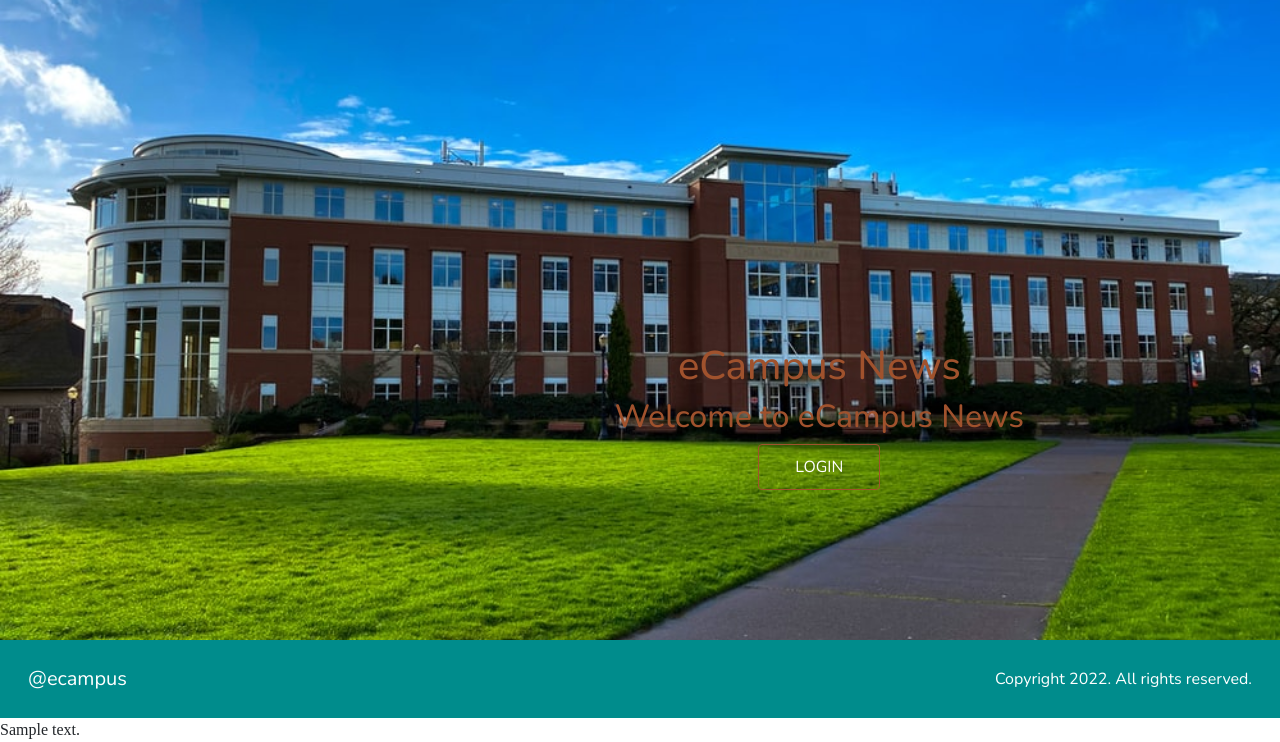
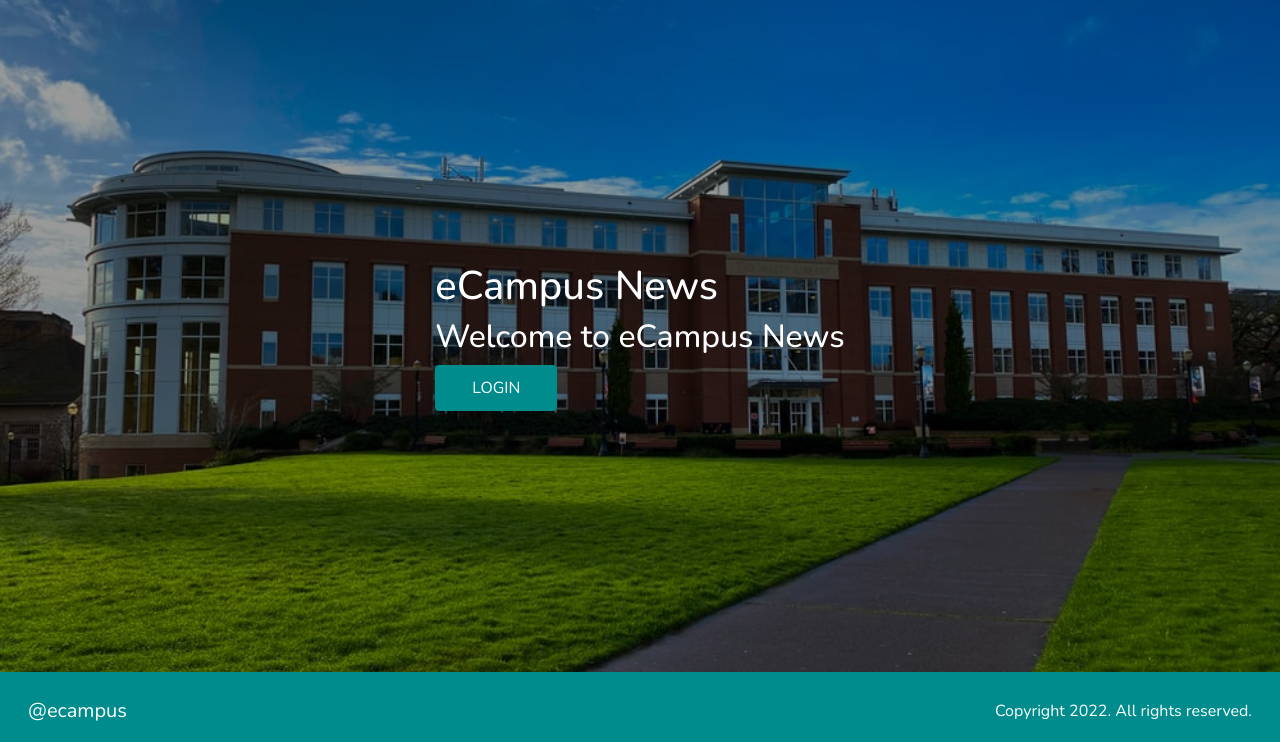
Before and after one commit to amon-wanyonyi/ecampus-news, a Flask app: template app/templates/index.html in a window 1280 px wide. Shown: the part 58-800 px from the top of the page. Run offline with Flask 2, Linux system fonts and the light colour scheme; the template is opened without the code that fills it: most values are stand-ins (such as "Sample title", 1, 10 or a date in 2020); some libraries are stand-ins or nearby versions.

Commit message:
added index changes

```diff
--- a/app/static/css/index.css
+++ b/app/static/css/index.css
@@ -1,35 +1,34 @@
 #home{
     display: flex;
-    flex-direction: column;
     background-color: rgba(0,0,0,0.5) !important;
-    height: 80vh !important;
+    height: 84vh !important;
     justify-content: center;
     align-items: center;
-    color: sienna;
-    background: url(../images/back1\ .jpg) no-repeat center center/cover;
+    background: url(../images/back1\ .jpg) no-repeat center center/cover, rgba(0,0,0,0.5);
 
 }
 .btn{
     padding: 10px 36px;
-    border: 1px solid sienna;
     color: white;
     outline: none;
-    transition: 7s ease-in;
 }
-.btn:hover{
+.main{
+    z-index: 10;
+}
+/* .btn:hover{
     cursor: pointer;
     color: black;
     background-color:white;
     box-shadow: 0 0 5px wheat, 0 0 10px wheat, 0 0 16px wheat;
     font-weight: bold;
-}
-.headings{
+} */
+/* .headings{
     font-family: sans-serif;
     font-size: 3rem;
     text-align: center;
     margin: 40px 0px;
-}
-.main{
+} */
+/* .main{
     display: flex;
     flex-direction: column;
 
@@ -38,7 +37,7 @@
     position: absolute;
     top: 50%;
     right: 20%;
-}
+} */
 /* #home::before{
     content: "";
     position: absolute;
@@ -50,3 +49,8 @@
     z-index: -1;
     opacity: .8;
 } */
+
+.overlay{
+    background-color: rgba(0,0,0,0.4) !important;
+    z-index: 0;
+}
--- a/app/templates/index.html
+++ b/app/templates/index.html
@@ -7,14 +7,17 @@
 <!-- Content block -->
 {% block content %}
 
-<section id="home">
-    <div class="main">
+<section id="home" class="position-relative">
+    <div class="overlay h-100 position-absolute top-0 end-0 right-0 start-0"></div>
+    <div class="main position-relative">
 
-        <h1>eCampus <span>News</span></h1>
-        <h2>Welcome to eCampus News</h2>
+        <h1 class="text-white">eCampus <span>News</span></h1>
+        <h2 class="text-white">Welcome to eCampus News</h2>
 
-        <button class="btn">
+        <a href="{{url_for('auth.login')}}" class="btn btn-primary">
             LOGIN
+        </a>
+
     </div>
 
 </section>
```
